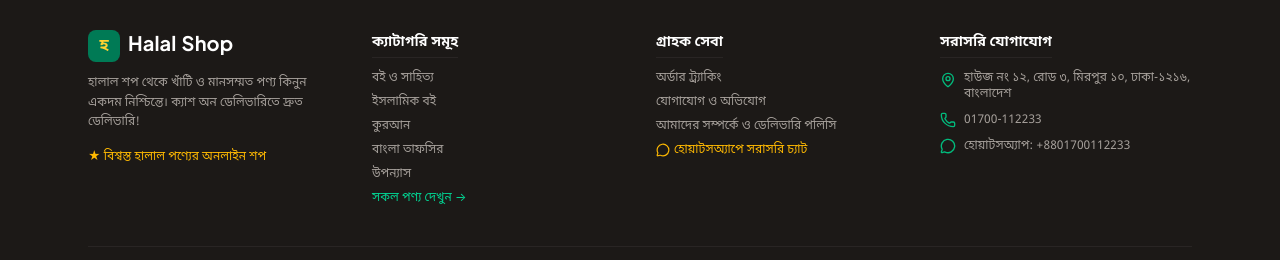
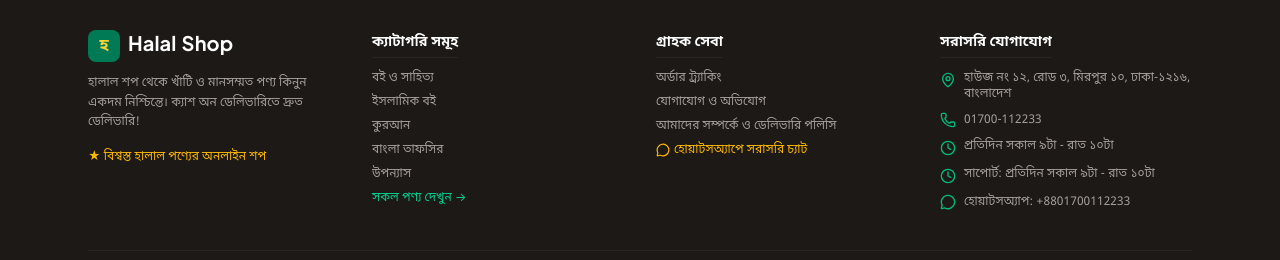
Before and after one commit to shofikulislamsamim/Halal-Shop, a React (Vite) app: page / in a window 1280 px wide. Shown: the part 4149-4409 px from the top of the page. Built offline with nearby package versions, Linux system fonts and the light colour scheme; no server answers; the database is empty.

Commit message:
Wire footer contact hours and social settings

```diff
--- a/src/components/common/Footer.tsx
+++ b/src/components/common/Footer.tsx
@@ -4,9 +4,14 @@ import {
   Phone,
   MessageCircle,
   MapPin,
+  Clock,
   Truck,
   ShieldCheck,
   CheckCircle2,
+  Facebook,
+  Instagram,
+  Youtube,
+  Music2,
 } from 'lucide-react';
 import { getWhatsAppUrl, getGeneralWhatsAppMessage } from '../../utils/helpers';
 
@@ -171,6 +176,18 @@ export const Footer: React.FC = () => {
                   {settings.contactNumber}
                 </a>
               </div>
+              {settings.businessHours && (
+                <div className="flex items-start gap-2">
+                  <Clock className="w-4 h-4 text-emerald-500 shrink-0 mt-0.5" />
+                  <span>{settings.businessHours}</span>
+                </div>
+              )}
+              {settings.supportHours && (
+                <div className="flex items-start gap-2">
+                  <Clock className="w-4 h-4 text-emerald-500 shrink-0 mt-0.5" />
+                  <span>সাপোর্ট: {settings.supportHours}</span>
+                </div>
+              )}
               <div className="flex items-center gap-2">
                 <MessageCircle className="w-4 h-4 text-emerald-500 shrink-0" />
                 <a
```
